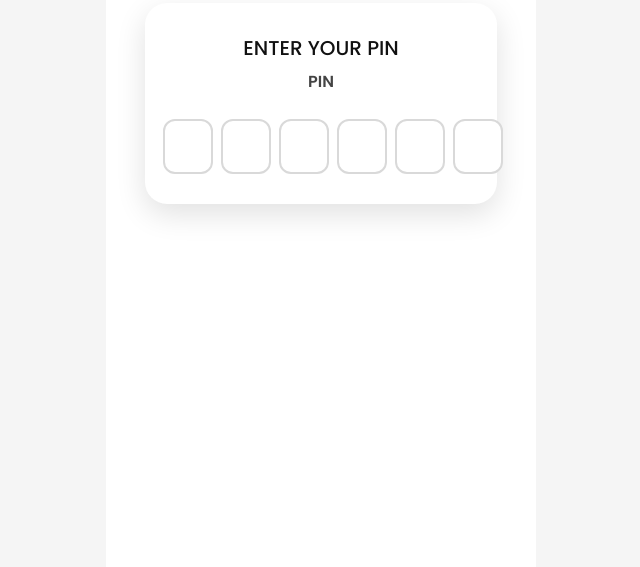
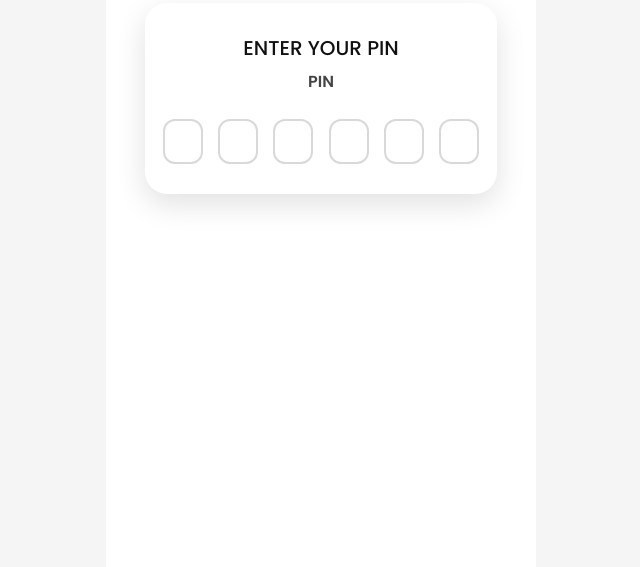
Before and after one commit to arshsarari980-dev/sprodeall, a plain HTML site: page pin.html in a window 1280 px wide. Shown: the part 233-800 px from the top of the page, without its empty margins (319-959 px from the left). Drawn offline with Linux system fonts and the light colour scheme.

Commit message:
Update pin.html

```diff
--- a/pin.html
+++ b/pin.html
@@ -97,8 +97,8 @@ gap:8px;
 
 .pin-box input{
 flex:1;
-max-width:50px;
-height:55px;
+max-width:40px;
+height:45px;
 border:2px solid #d9d9d9;
 border-radius:12px;
 font-size:24px;
```
